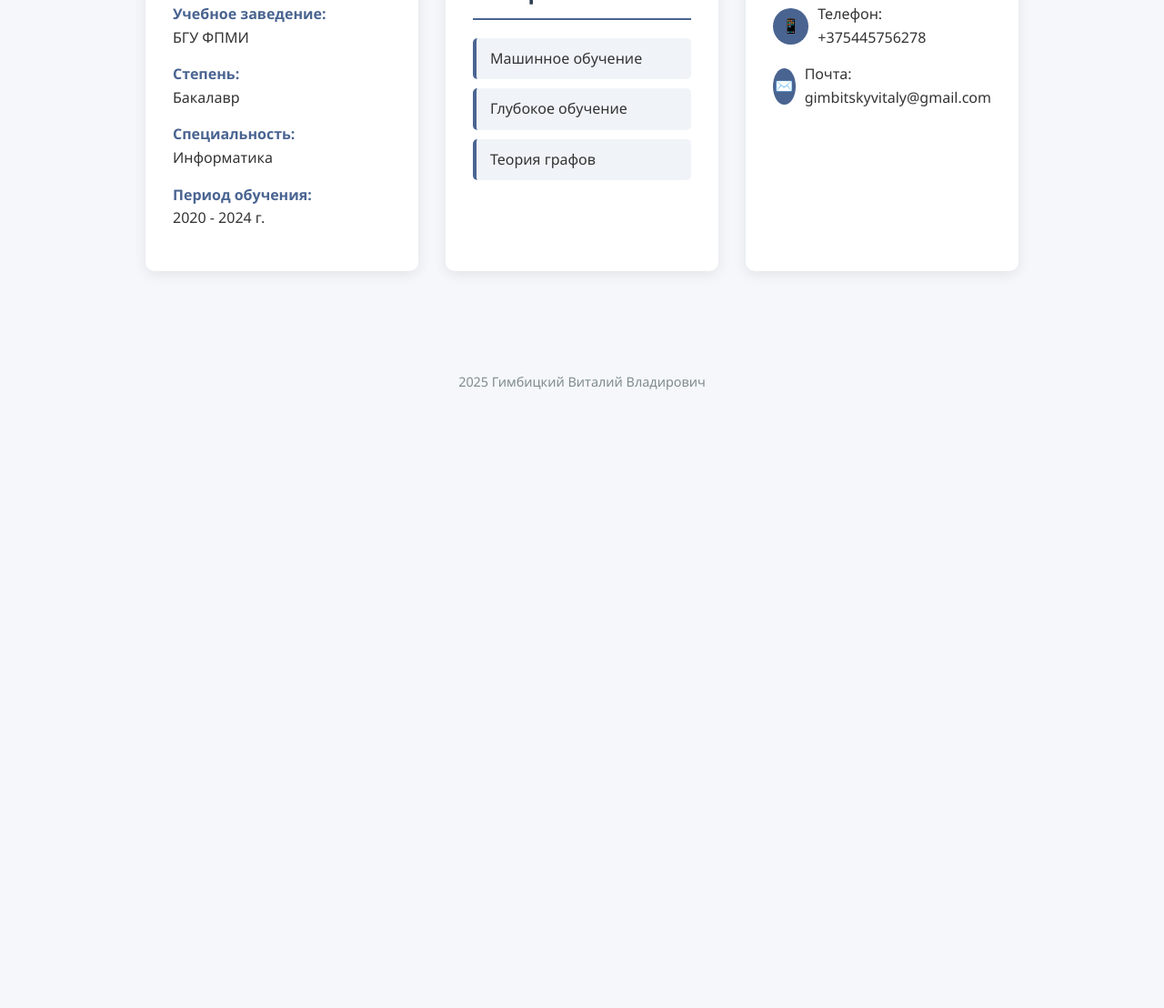
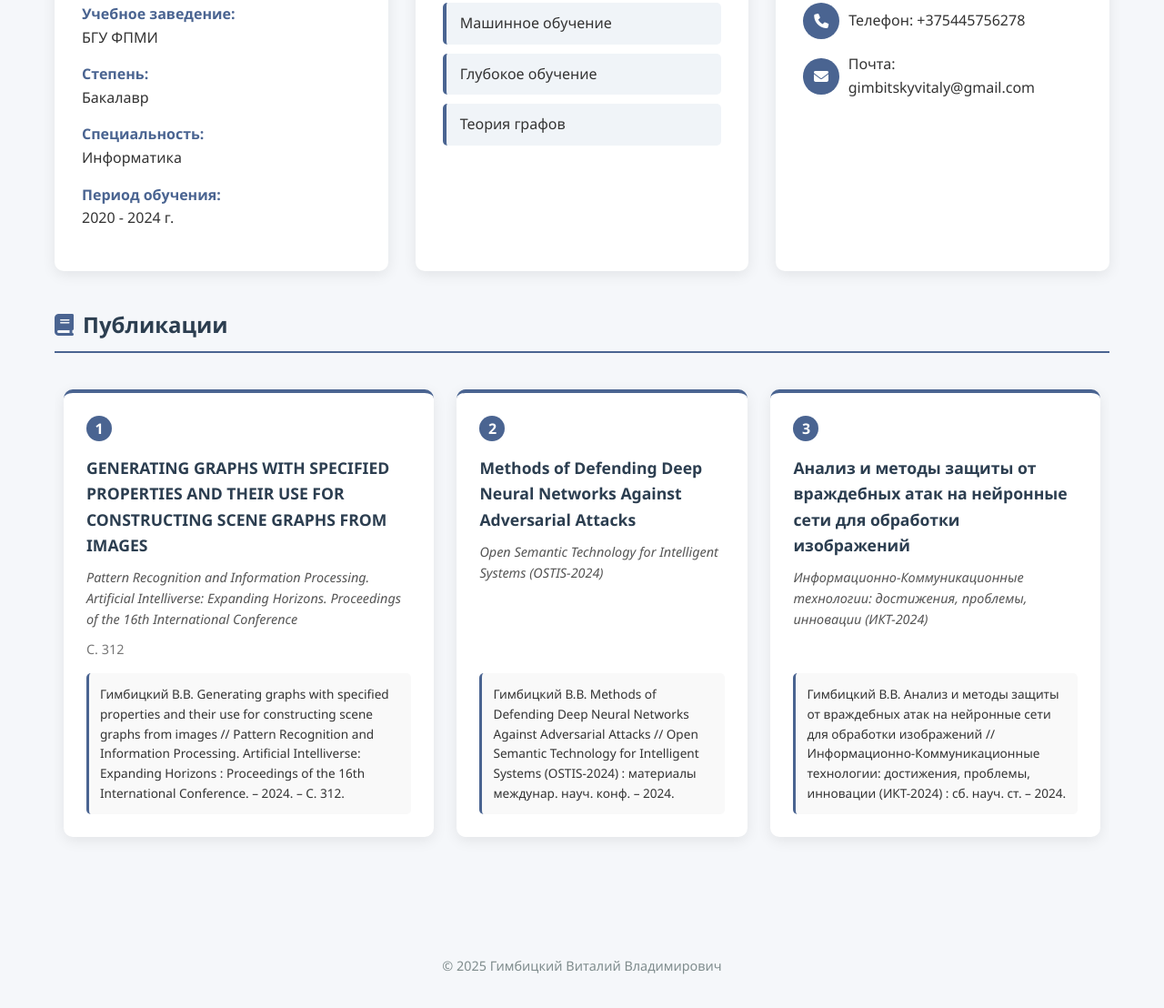
Before and after one commit to gimbitskyvitaly/OIT, a plain HTML site: page index.html in a window 1280 px wide. Shown: the part 422-1530 px from the top of the page at 91% size. Before the commit the page ends 893 px from the top, so only its background shows below. Drawn offline with Linux system fonts and the light colour scheme.

Commit message:
Add files via upload

```diff
--- a/index.html
+++ b/index.html
@@ -3,8 +3,8 @@
 <head>
     <meta charset="UTF-8">
     <meta name="viewport" content="width=device-width, initial-scale=1.0">
-    <title>Гимбицкий Виталий Владимирович - Магистрант кафедры теории вероятностей и математической статистики
-</title>
+    <title>Гимбицкий Виталий Владимирович - Магистрант</title>
+    <link rel="stylesheet" href="https://cdnjs.cloudflare.com/ajax/libs/font-awesome/6.4.0/css/all.min.css">
     <style>
         * {
             margin: 0;
@@ -20,7 +20,7 @@
         }
 
         .container {
-            max-width: 1000px;
+            max-width: 1200px;
             margin: 0 auto;
             padding: 20px;
         }
@@ -70,6 +70,13 @@
             margin-bottom: 20px;
             padding-bottom: 10px;
             border-bottom: 2px solid #4a6491;
+            display: flex;
+            align-items: center;
+            gap: 10px;
+        }
+
+        h2 i {
+            color: #4a6491;
         }
 
         .info-item {
@@ -124,6 +131,94 @@
             font-size: 0.9rem;
         }
 
+        /* Стили для горизонтального блока публикаций */
+        .publications-section {
+            margin-top: 40px;
+            width: 100%;
+        }
+
+        .publications-container {
+            display: flex;
+            gap: 25px;
+            overflow-x: auto;
+            padding: 20px 10px;
+            scrollbar-width: thin;
+            scrollbar-color: #4a6491 #f0f0f0;
+        }
+
+        .publications-container::-webkit-scrollbar {
+            height: 8px;
+        }
+
+        .publications-container::-webkit-scrollbar-track {
+            background: #f0f0f0;
+            border-radius: 10px;
+        }
+
+        .publications-container::-webkit-scrollbar-thumb {
+            background: #4a6491;
+            border-radius: 10px;
+        }
+
+        .publication-card {
+            min-width: 320px;
+            background: white;
+            border-radius: 10px;
+            padding: 25px;
+            box-shadow: 0 4px 15px rgba(0, 0, 0, 0.08);
+            transition: transform 0.3s ease, box-shadow 0.3s ease;
+            display: flex;
+            flex-direction: column;
+            border-top: 4px solid #4a6491;
+        }
+
+        .publication-card:hover {
+            transform: translateY(-5px);
+            box-shadow: 0 8px 20px rgba(0, 0, 0, 0.12);
+        }
+
+        .publication-number {
+            display: inline-block;
+            width: 28px;
+            height: 28px;
+            background: #4a6491;
+            color: white;
+            border-radius: 50%;
+            text-align: center;
+            line-height: 28px;
+            margin-bottom: 15px;
+            font-weight: bold;
+        }
+
+        .publication-title {
+            font-weight: bold;
+            margin-bottom: 10px;
+            color: #2c3e50;
+            font-size: 1.1rem;
+        }
+
+        .publication-details {
+            font-style: italic;
+            color: #555;
+            margin-bottom: 10px;
+            font-size: 0.9rem;
+        }
+
+        .publication-pages {
+            color: #777;
+            margin-bottom: 15px;
+            font-size: 0.9rem;
+        }
+
+        .citation {
+            margin-top: auto;
+            padding: 12px;
+            background-color: #f9f9f9;
+            border-left: 3px solid #4a6491;
+            font-size: 0.85rem;
+            border-radius: 5px;
+        }
+
         @media (max-width: 768px) {
             .content {
                 flex-direction: column;
@@ -132,22 +227,37 @@
             h1 {
                 font-size: 2rem;
             }
+
+            .publication-card {
+                min-width: 280px;
+            }
+        }
+
+        .section-title {
+            display: flex;
+            align-items: center;
+            gap: 10px;
+            margin-bottom: 20px;
+            color: #2c3e50;
+        }
+
+        .section-title i {
+            color: #4a6491;
         }
     </style>
 </head>
 <body>
     <header>
         <div class="container">
-            <h1>Гимбицкий Виталий Владирович</h1>
-            <p class="subtitle">Магистрант кафедры теории вероятностей и математической статистики БГУ ФПМИ
-</p>
+            <h1>Гимбицкий Виталий Владимирович</h1>
+            <p class="subtitle">Магистрант кафедры теории вероятностей и математической статистики БГУ ФПМИ</p>
         </div>
     </header>
 
     <div class="container">
         <div class="content">
             <div class="card">
-                <h2>Образование</h2>
+                <h2><i class="fas fa-graduation-cap"></i> Образование</h2>
                 <div class="info-item">
                     <div class="info-label">Учебное заведение:</div>
                     <div>БГУ ФПМИ</div>
@@ -167,7 +277,7 @@
             </div>
 
             <div class="card">
-                <h2>Научные интересы</h2>
+                <h2><i class="fas fa-flask"></i> Научные интересы</h2>
                 <ul class="interests-list">
                     <li>Машинное обучение</li>
                     <li>Глубокое обучение</li>
@@ -176,16 +286,49 @@
             </div>
 
             <div class="card">
-                <h2>Контакты</h2>
+                <h2><i class="fas fa-envelope"></i> Контакты</h2>
                 <div class="contacts">
                     <div class="contact-item">
-                        <div class="icon">📱</div>
+                        <div class="icon">
+                            <i class="fas fa-phone"></i>
+                        </div>
                         <div>Телефон: +375445756278</div>
                     </div>
                     <div class="contact-item">
-                        <div class="icon">✉️</div>
+                        <div class="icon">
+                            <i class="fas fa-envelope"></i>
+                        </div>
                         <div>Почта: gimbitskyvitaly@gmail.com</div>
                     </div>
+                </div>
+            </div>
+        </div>
+
+        <div class="publications-section">
+            <h2 class="section-title">
+                <i class="fas fa-book"></i> Публикации
+            </h2>
+            <div class="publications-container">
+                <div class="publication-card">
+                    <div class="publication-number">1</div>
+                    <div class="publication-title">GENERATING GRAPHS WITH SPECIFIED PROPERTIES AND THEIR USE FOR CONSTRUCTING SCENE GRAPHS FROM IMAGES</div>
+                    <div class="publication-details">Pattern Recognition and Information Processing. Artificial Intelliverse: Expanding Horizons. Proceedings of the 16th International Conference</div>
+                    <div class="publication-pages">С. 312</div>
+                    <div class="citation">Гимбицкий В.В. Generating graphs with specified properties and their use for constructing scene graphs from images // Pattern Recognition and Information Processing. Artificial Intelliverse: Expanding Horizons : Proceedings of the 16th International Conference. – 2024. – С. 312.</div>
+                </div>
+
+                <div class="publication-card">
+                    <div class="publication-number">2</div>
+                    <div class="publication-title">Methods of Defending Deep Neural Networks Against Adversarial Attacks</div>
+                    <div class="publication-details">Open Semantic Technology for Intelligent Systems (OSTIS-2024)</div>
+                    <div class="citation">Гимбицкий В.В. Methods of Defending Deep Neural Networks Against Adversarial Attacks // Open Semantic Technology for Intelligent Systems (OSTIS-2024) : материалы междунар. науч. конф. – 2024.</div>
+                </div>
+
+                <div class="publication-card">
+                    <div class="publication-number">3</div>
+                    <div class="publication-title">Анализ и методы защиты от враждебных атак на нейронные сети для обработки изображений</div>
+                    <div class="publication-details">Информационно-Коммуникационные технологии: достижения, проблемы, инновации (ИКТ-2024)</div>
+                    <div class="citation">Гимбицкий В.В. Анализ и методы защиты от враждебных атак на нейронные сети для обработки изображений // Информационно-Коммуникационные технологии: достижения, проблемы, инновации (ИКТ-2024) : сб. науч. ст. – 2024.</div>
                 </div>
             </div>
         </div>
@@ -193,7 +336,7 @@
 
     <footer>
         <div class="container">
-            <p>2025 Гимбицкий Виталий Владирович</p>
+            <p>© 2025 Гимбицкий Виталий Владимирович</p>
         </div>
     </footer>
 </body>
```
